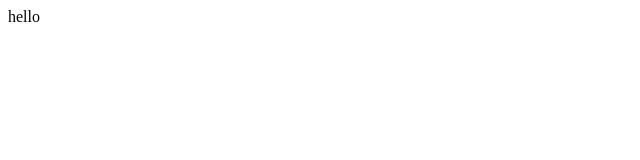
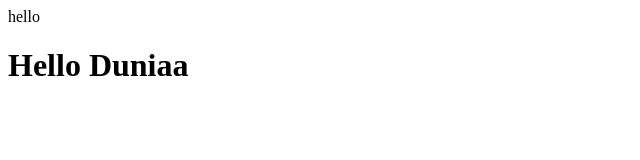
Before and after one commit to ujjwal122212/Practice, a plain HTML site: page index.html in a window 1280 px wide. Shown: the whole page, without its empty margins (0-640 px from the left). Drawn offline with Linux system fonts and the light colour scheme.

Commit message:
First commit

```diff
--- a/index.html
+++ b/index.html
@@ -7,5 +7,6 @@
 </head>
 <body>
     hello
+    <h1>Hello Duniaa</h1>
 </body>
 </html>
```
